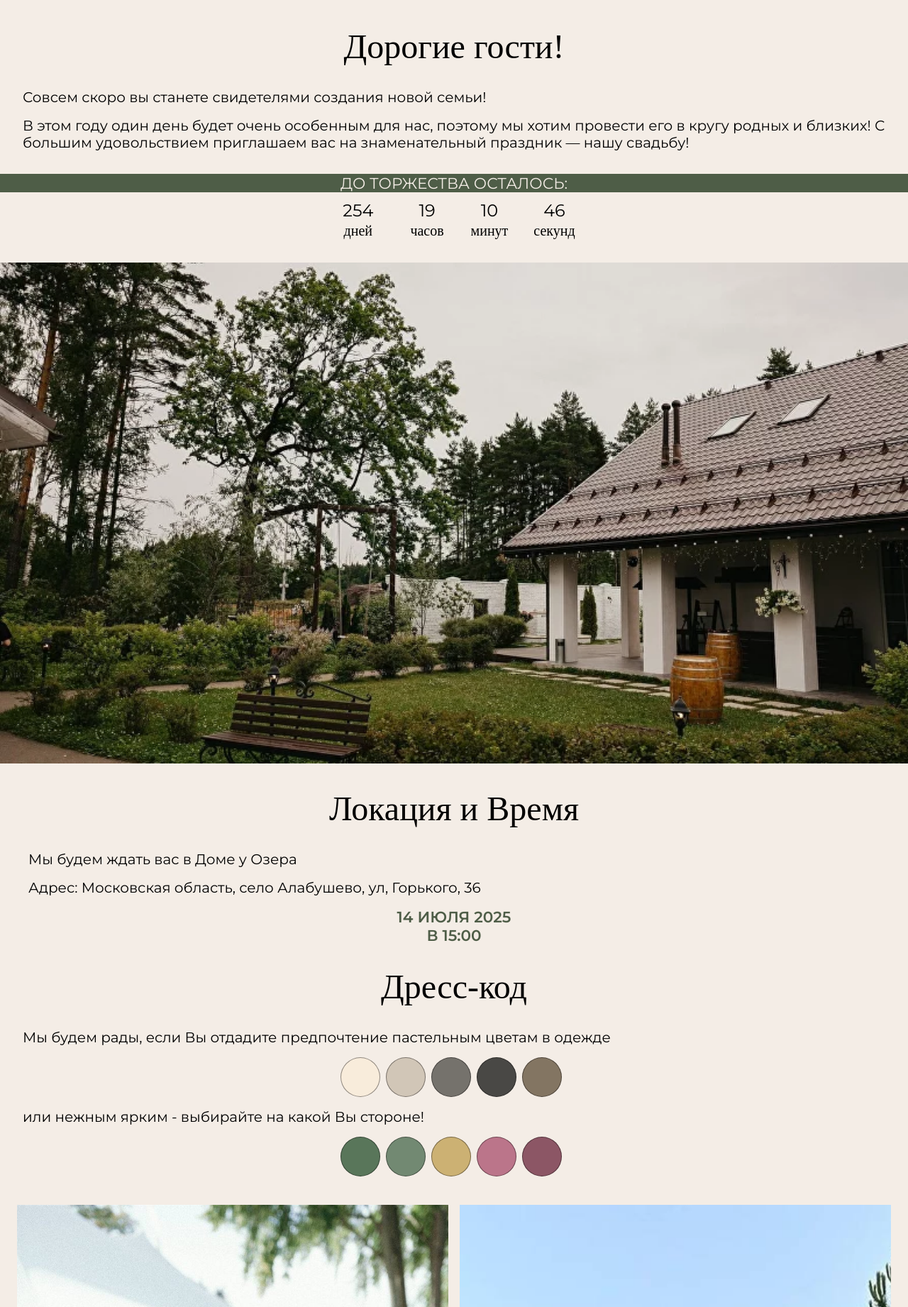
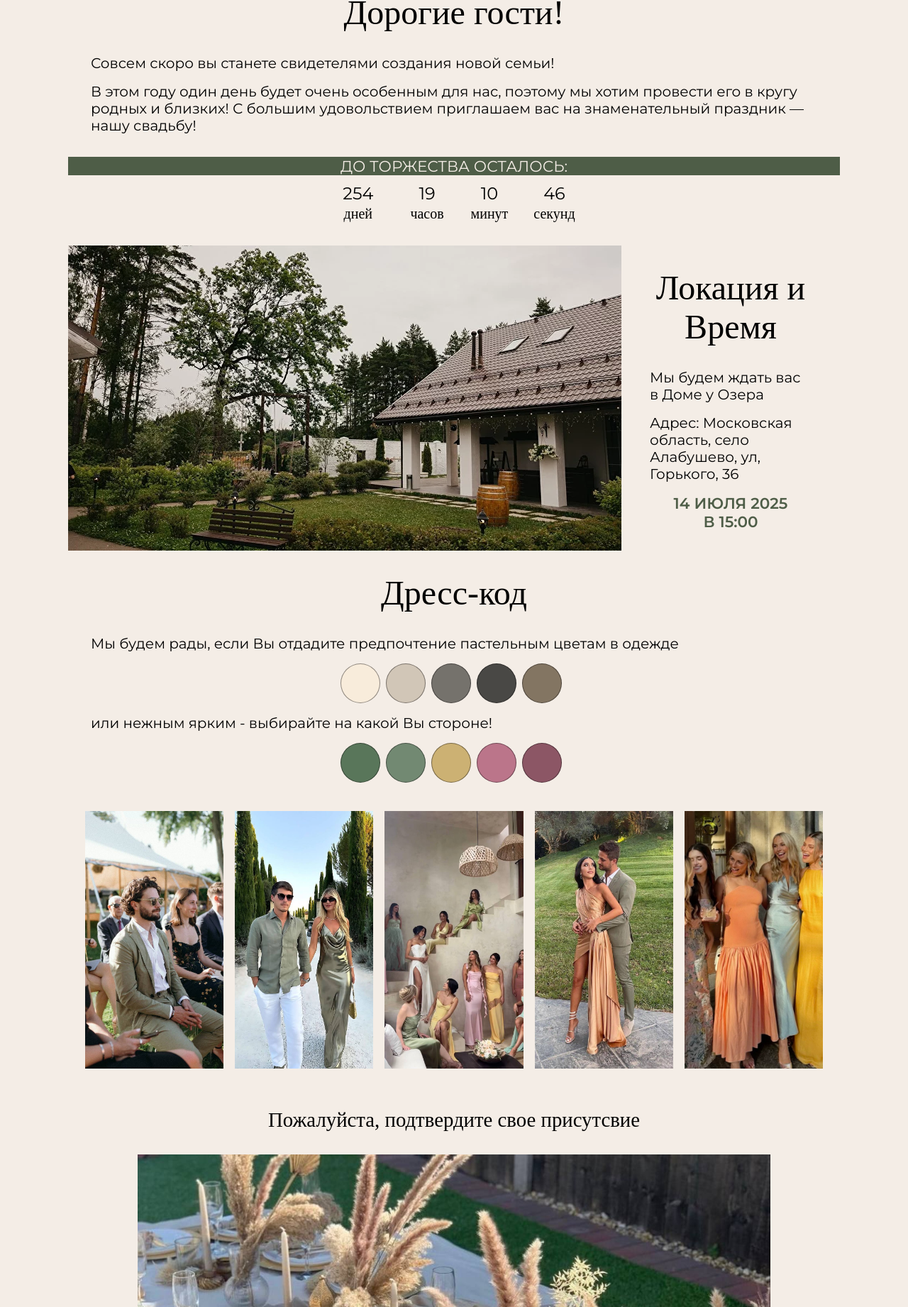
Before and after one commit to alenavin/wedding-invitation, a website: page index.html in a window 1280 px wide. Shown: the part 958-2800 px from the top of the page at 71% size. Drawn offline with Linux system fonts and the light colour scheme.

Commit message:
add resize

```diff
--- a/sass/form.scss
+++ b/sass/form.scss
@@ -27,10 +27,11 @@ html {
     display: flex;
     align-items: center;
     flex-wrap: wrap;
+    flex-direction: column;
     gap: 1.5rem;
 
     .img {
-      flex: 1 1 40rem;
+      //flex: 1 1 40rem; // закоментила потому что почему-то стало появляться расстояние под картинкой не нужное
     }
 
     form {
--- a/sass/main-section.scss
+++ b/sass/main-section.scss
@@ -1,3 +1,7 @@
+.main {
+  background-color: $color-primary;
+}
+
 .photo-main img {
   width: 100%;
   height: 100%;
--- a/sass/main.scss
+++ b/sass/main.scss
@@ -7,6 +7,7 @@
 @import "countdown.scss";
 @import "main-section.scss";
 @import "typo.scss";
+@import "resize.scss";
 
 * {
   background-color: $color-primary;
--- /dev/null
+++ b/sass/resize.scss
@@ -0,0 +1,15 @@
+@media (min-width: 1024px) {
+  body {
+    padding: 6rem;
+    //background-color: rgb(196, 255, 215);
+  }
+
+  .gallery {
+    display: flex;
+  }
+
+  .location {
+    display: flex;
+    flex-direction: row;
+  }
+}
```
Also changed, not shown: css/style.css.
